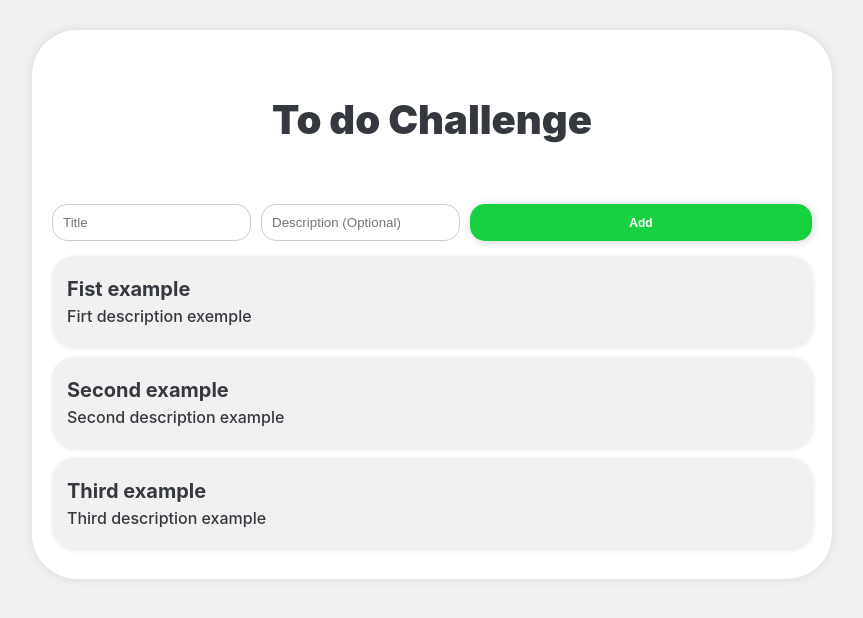
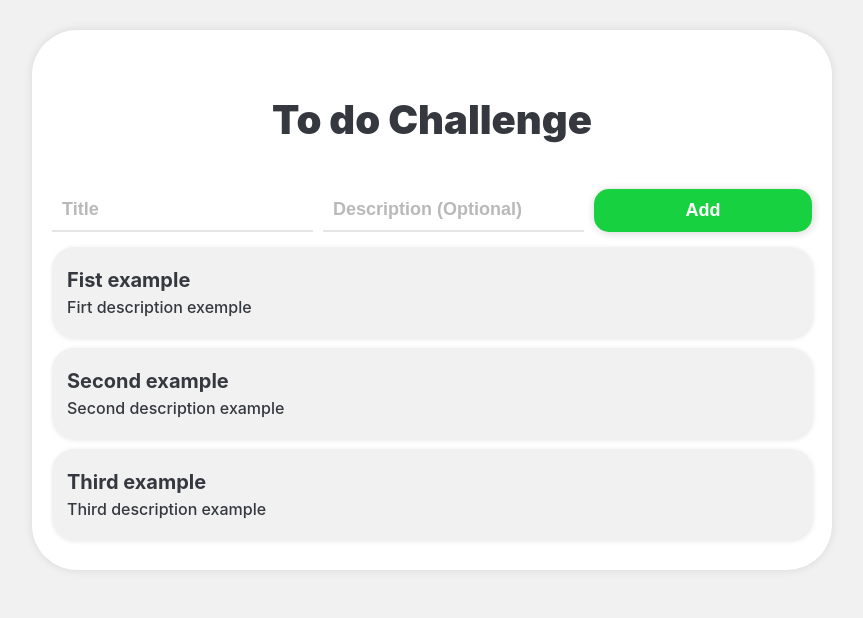
Before and after one commit to Lucasasdev/to-do-list, a React (Create React App) app: page / in a window 1280 px wide. Shown: the top 618 px of the page, without its empty margins (208-1071 px from the left). Built offline with nearby package versions, Linux system fonts and the light colour scheme.

Commit message:
style: add to inputs and button effets

```diff
--- a/src/components/button/Button.css
+++ b/src/components/button/Button.css
@@ -1,4 +1,5 @@
 .add-button {
+  margin: none;
   width: 100%;
   height: 100%;
   background-color: #00cd2d;
@@ -7,10 +8,18 @@
   border-radius: 15px;
   padding: 0px 20px;
   font-weight: bolder;
-  font-size: 12px;
+  font-size: 18px;
+  font-weight: bold;
   opacity: 0.9;
   cursor: pointer;
   box-shadow: 1px 1px 10px rgba(0, 0, 0, 0.2);
+}
+
+.add-button:active {
+  background-color: #f1f1f1;
+  border: 1px solid #00cd2d;
+  color: #00cd2d;
+  transition: 0.3s ease-in-out;
 }
 
 @media (max-width: 650px) {
--- a/src/components/inputTask/InputTask.css
+++ b/src/components/inputTask/InputTask.css
@@ -1,25 +1,43 @@
 .input-container {
   display: flex;
-  margin: 15px 0px;
+  margin-bottom: 15px;
+  padding: 0px;
   width: 100%;
 }
 
 .input-title {
   padding: 10px;
   margin-right: 10px;
-  border: 1px solid #ccc;
-  border-radius: 15px;
+  border: none;
+  border-bottom: 2px solid #ccc;
+  outline: none;
   transition: border-color 0.3s;
   color: #35383e;
+  opacity: 50%;
+  font-size: 18px;
+  font-weight: bold;
   flex: 2;
 }
 
 .input-description {
   padding: 10px;
-  border: 1px solid #ccc;
-  border-radius: 15px;
+  border: none;
+  outline: none;
+  border-bottom: 2px solid #ccc;
   transition: border-color 0.3s;
   flex: 2;
+  color: #35383e;
+  opacity: 50%;
+  font-size: 18px;
+  font-weight: bold;
+}
+
+.input-title:focus {
+  border-bottom: 2px solid #00cd2d;
+}
+
+.input-description:focus {
+  border-bottom: 2px solid #00cd2d;
 }
 
 .add-task-button-container {
```
